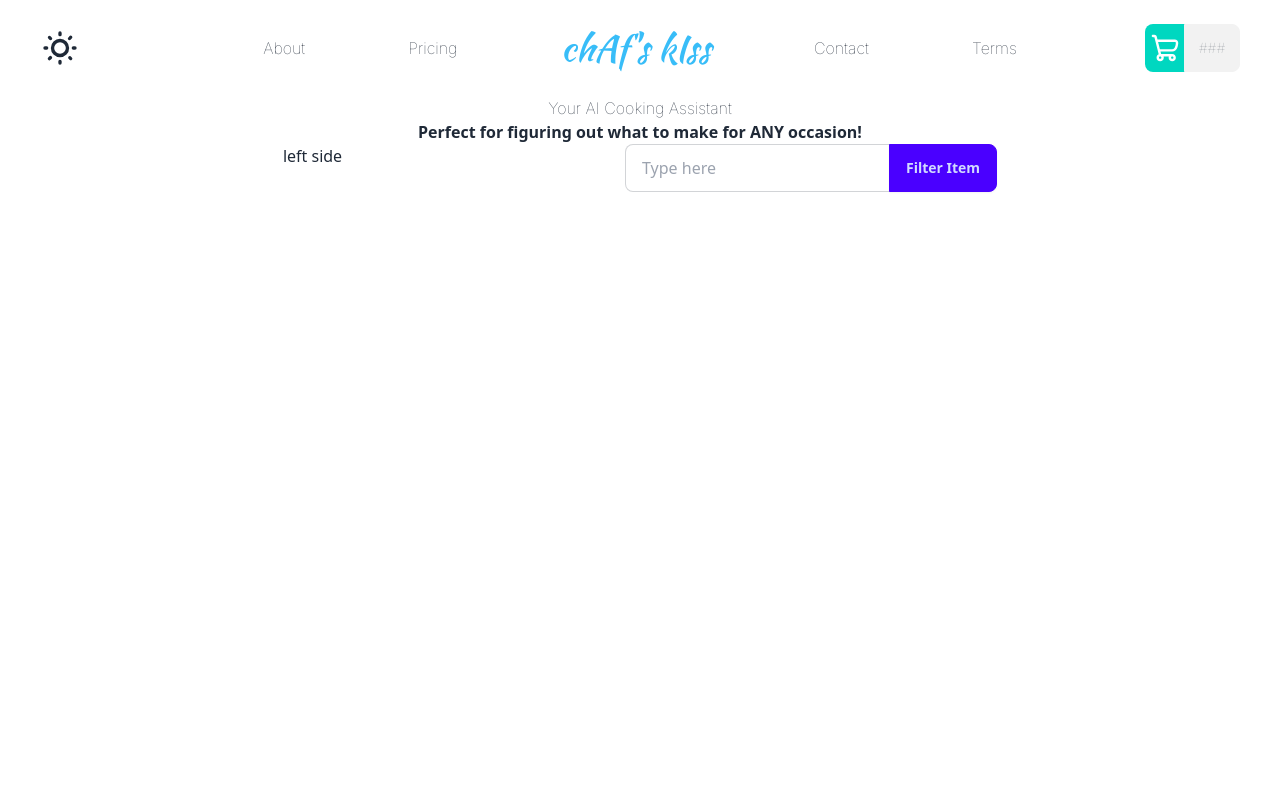
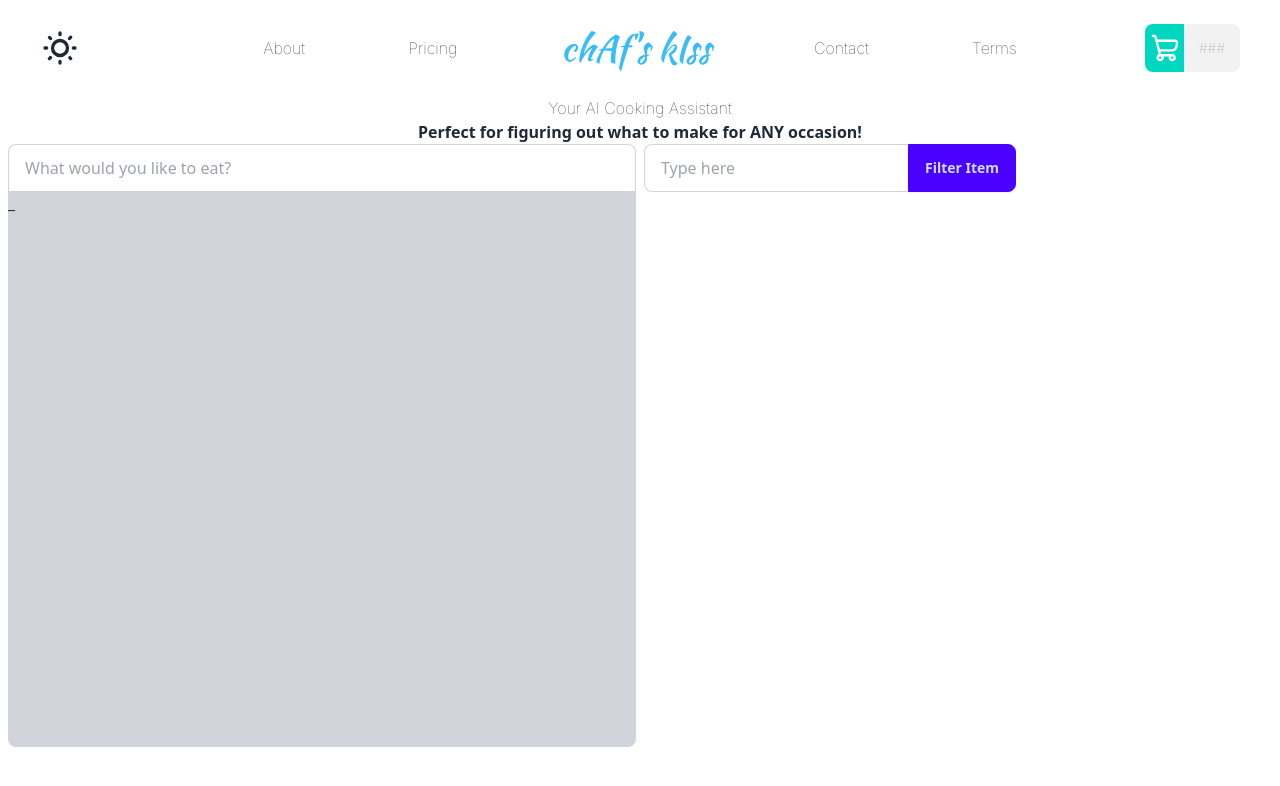
Before and after one commit to MyPingO/chAfs-kIss, a React (Vite) app in the folder frontend/: page / in a window 1280 px wide. Shown: the top 786 px of the page. Built offline with nearby package versions, Linux system fonts and the light colour scheme.

Commit message:
Started on response area

```diff
--- /dev/null
+++ b/frontend/src/components/Home/ResponseArea.jsx
@@ -0,0 +1,19 @@
+import { useState } from "react";
+
+function ResponseArea() {
+  const [responses, setResponses] = useState([]);
+  return (
+    <div className="join join-vertical w-full h-full">
+      <input
+        type="text"
+        className="input input-bordered w-full join-item"
+        placeholder="What would you like to eat?"
+      />
+      <div className="join-item bg-gray-300 dark:text-black sm:h-5/6">
+        {responses.length === 0 ? "_" : " hey we not 0 "}
+      </div>
+    </div>
+  );
+}
+
+export default ResponseArea;
--- a/frontend/src/components/Home/index.jsx
+++ b/frontend/src/components/Home/index.jsx
@@ -1,12 +1,16 @@
 import { useState } from "react";
+
 import BadInputs from "./BadInputs";
+import ResponseArea from "./ResponseArea";
 
 function Home() {
   const [badInputs, setBadInputs] = useState(new Set());
   return (
-    <div className="flex flex-col-reverse md:justify-evenly md:flex-row">
-      <div className="">left side</div>
-      <div className="flex flex-col items-center">
+    <div className="flex flex-col ml-2 mr-2 h-5/6 justify-between md:justify-evenly md:flex-row">
+      <div className="w-full h-full mr-2">
+        <ResponseArea />
+      </div>
+      <div className="flex flex-col w-full max-h-72 overflow-scroll items-center md:items-start sm:max-h-max">
         <BadInputs inputs={badInputs} setInputs={setBadInputs} />
       </div>
     </div>
--- a/frontend/src/index.css
+++ b/frontend/src/index.css
@@ -3,3 +3,9 @@
 @tailwind base;
 @tailwind components;
 @tailwind utilities;
+
+html,
+body,
+#root {
+  height: 100%;
+}
```
